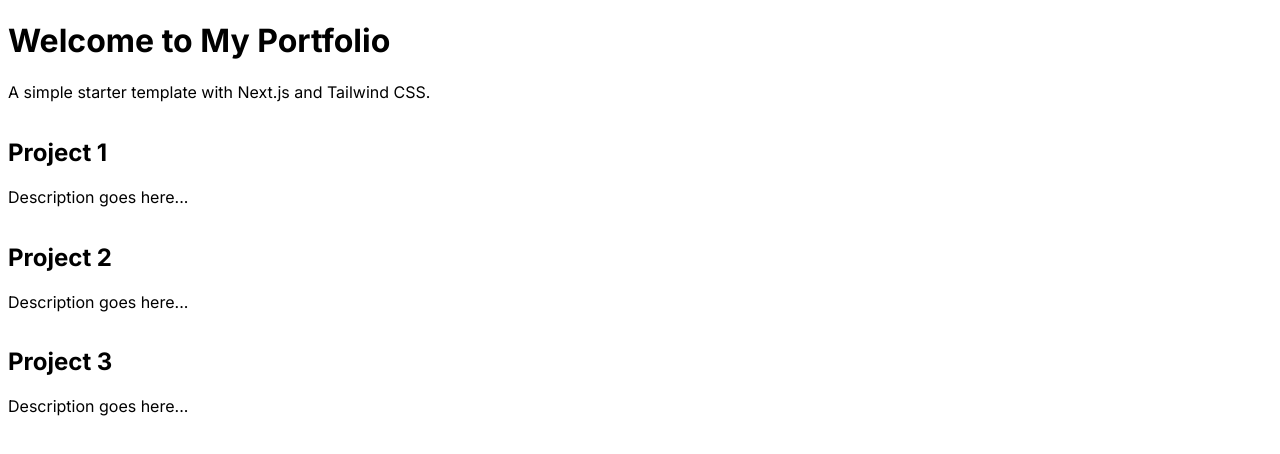
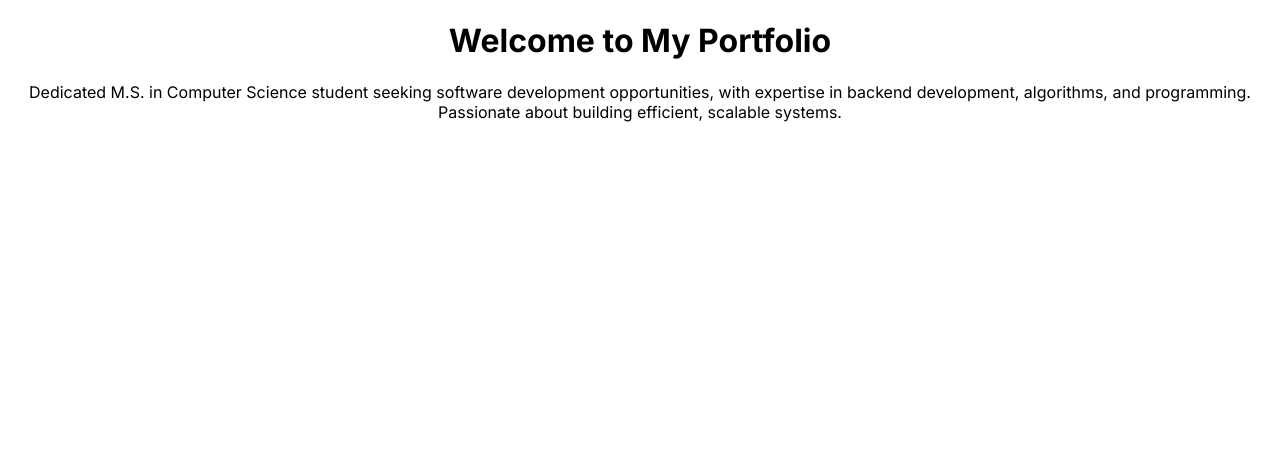
Before and after one commit to settivishal/my-portfolio, a Next.js app: page / in a window 1280 px wide. Shown: the top 454 px of the page. Built offline with nearby package versions, Linux system fonts and the light colour scheme; a web font is replaced by a local one.

Commit message:
Changes in alignment of heading and content

```diff
--- a/app/page.tsx
+++ b/app/page.tsx
@@ -1,25 +1,18 @@
 const Home = () => {
   return (
-    <div className="max-w-5xl mx-auto p-8">
-      <h1 className="text-4xl font-bold text-gray-900 mb-6">
-        Welcome to My Portfolio
-      </h1>
-      <p className="text-lg text-gray-600 mb-8">
-        A simple starter template with Next.js and Tailwind CSS.
-      </p>
+    <main className="flex-col items-center justify-center p-4 sm:p-8">
+      <div className="w-full max-w-5xl mx-auto text-center">
+        <h1 className="text-4xl font-bold text-gray-900 mb-6">
+          Welcome to My Portfolio
+        </h1>
 
-      <div className="grid grid-cols-1 md:grid-cols-2 gap-6">
-        {['Project 1', 'Project 2', 'Project 3'].map((project) => (
-          <div
-            key={project}
-            className="bg-white p-6 rounded-lg shadow-md hover:shadow-lg transition-shadow"
-          >
-            <h2 className="text-xl font-semibold mb-2">{project}</h2>
-            <p className="text-gray-600">Description goes here...</p>
-          </div>
-        ))}
+        <p className="text-lg text-gray-600 mb-8 max-w-3xl mx-auto">
+          Dedicated M.S. in Computer Science student seeking software development opportunities,
+          with expertise in backend development, algorithms, and programming.
+          Passionate about building efficient, scalable systems.
+        </p>
       </div>
-    </div>
+    </main>
   );
 }
 
```
Also changed, not shown: components/navba.tsx (added).
